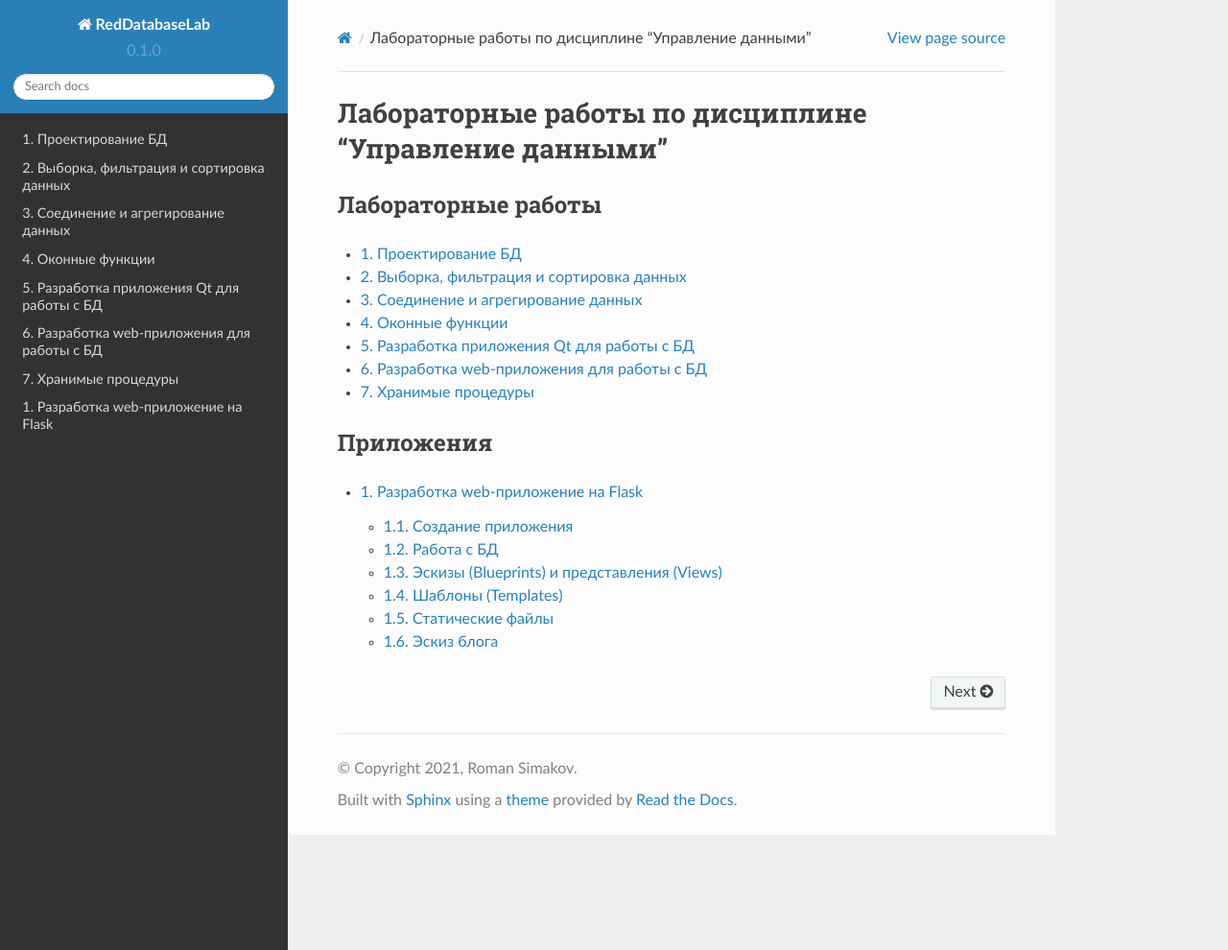
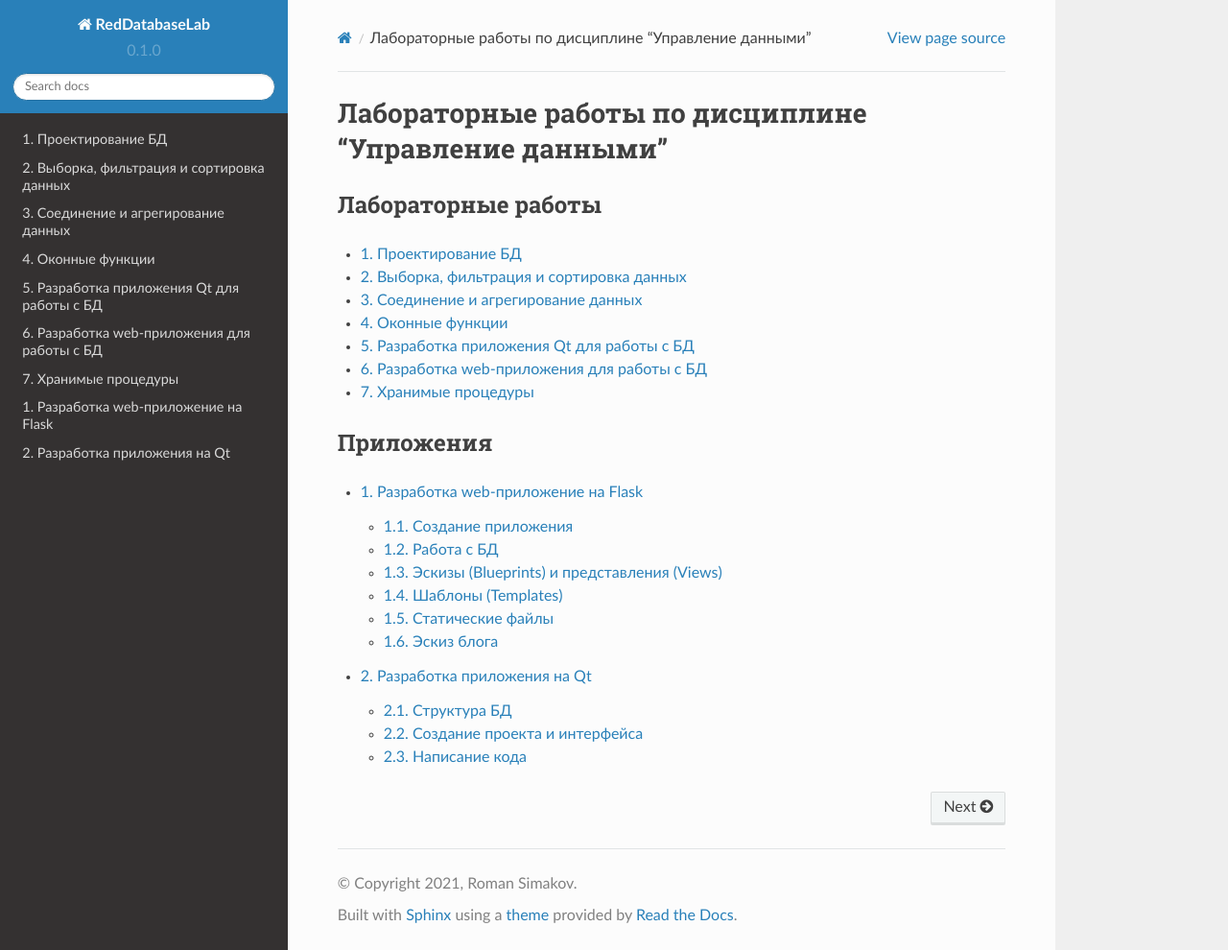
Before and after one commit to romansimakov/RedDatabaseLab, a Sphinx documentation site: the page built from docs/index.rst, in a window 1280 px wide and 990 px high. Shown: the whole window at 96% size. Built offline with Sphinx 7.4.7 and the Read the Docs theme 2.0.0, drawn with Linux system fonts in a browser that asks for light colours.

Commit message:
Warnings

```diff
--- a/docs/flaskr.rst
+++ b/docs/flaskr.rst
@@ -350,7 +350,7 @@ Python поставляется с модулем ``venv`` для создани
 В каталоге ``instance`` должен появится файл ``flaskr.fdb``.
 
 Эскизы (Blueprints) и представления (Views)
-======================
+===========================================
 
 :Функция-представление: (View function) функция, которыя отвечает на запросы к приложению. Flask использует шаблоны, чтобы сопоставить входящие URL запросов функциям-представлениям.
 
--- a/docs/index.rst
+++ b/docs/index.rst
@@ -26,3 +26,4 @@
    :numbered:
 
    flaskr
+   qt
--- a/docs/qt.rst
+++ b/docs/qt.rst
@@ -13,7 +13,7 @@
 
 .. image:: img/qt/db.jpeg
 
-Создание проекти и интерфейса
+Создание проекта и интерфейса
 =============================
 
 Создаем новый проект
--- a/docs/qt_app.rst
+++ b/docs/qt_app.rst
@@ -10,4 +10,3 @@
 ==================
 
 1. Изучить пошаговую инструкцию (:ref:`qt-tutorial`) для создания приложения.
-2. Реализовать приложение и при этом русифицировать интерфейс.
```
